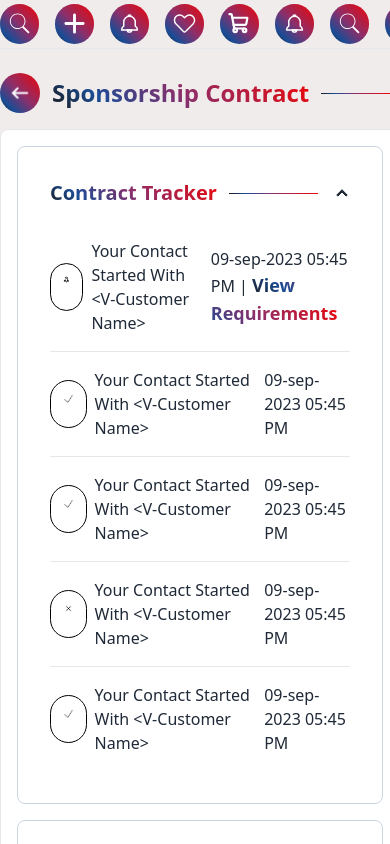
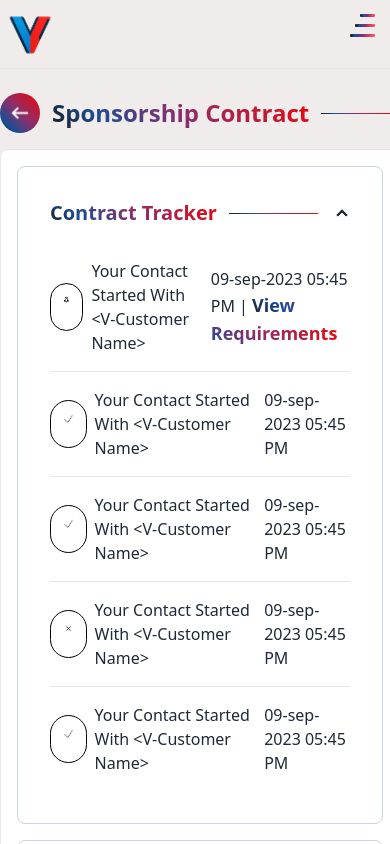
Before and after one commit to AHmedEMadEG/vverse-task, a Next.js app: page / in a window 390 px wide. Shown: the top 844 px of the page. Built offline with nearby package versions, Linux system fonts and the light colour scheme.

Commit message:
feat: made navbar responsive

```diff
--- a/layouts/Navbar.tsx
+++ b/layouts/Navbar.tsx
@@ -8,7 +8,7 @@
       <div className="cursor-pointer">
         <img src="/logo.png" alt="logo" width={60} height={60} />
       </div>
-      <div className="flex items-center gap-4">
+      <div className="hidden md:flex items-center gap-4">
         <NavItem icon={"search"} />
         <NavItem icon={"add"} />
         <NavItem icon={"notification"} />
@@ -18,8 +18,8 @@
         <NavItem icon={"search"} />
         <NavItem icon={"add"} />
         <Avatar />
-        <BurgerMenu />
       </div>
+      <BurgerMenu />
     </div>
   );
 };
```
